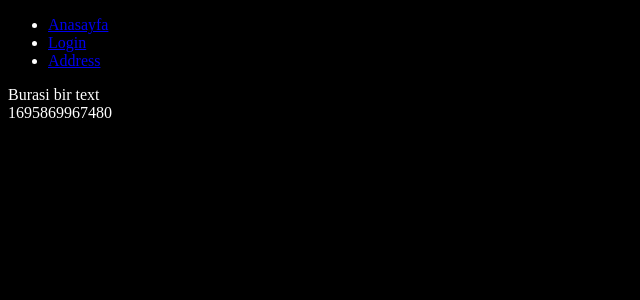
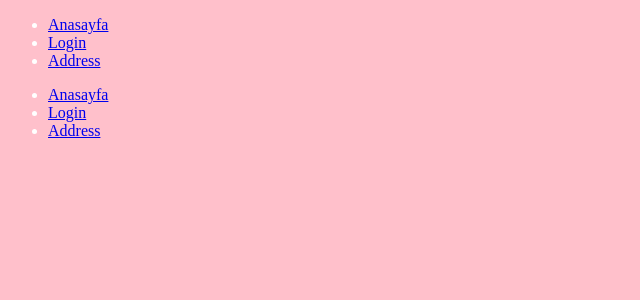
Before and after one commit to Improvenss/ft_transcendence, a React (Create React App) app in the folder srcs/requirements/frontend/react-app/: page / in a window 1280 px wide. Shown: the top 300 px of the page, without its empty margins (0-640 px from the left). Built offline with nearby package versions, Linux system fonts and the light colour scheme.

Commit message:
App: With 'header' looking one page.

```diff
--- a/srcs/requirements/frontend/react-app/package.json
+++ b/srcs/requirements/frontend/react-app/package.json
@@ -12,8 +12,10 @@
     "@types/react-dom": "^18.2.7",
     "react": "^18.2.0",
     "react-dom": "^18.2.0",
+    "react-particles": "^2.12.2",
     "react-router-dom": "^6.16.0",
     "react-scripts": "5.0.1",
+    "tsparticles": "^2.12.0",
     "typescript": "^4.9.5",
     "web-vitals": "^2.1.4"
   },
--- a/srcs/requirements/frontend/react-app/public/index.html
+++ b/srcs/requirements/frontend/react-app/public/index.html
@@ -8,7 +8,8 @@
 	<!-- Bu react-devtools eklentisinin internette acabilmesi icin. -->
 	<!-- <script src="http://localhost:8097"></script> -->
 </head>
-<body style="background-color: black; color: white;">
+<!-- <body style="background-color: black; color: white;"> -->
+<body>
 	<div id="root"></div>
 </body>
 </html>
--- a/srcs/requirements/frontend/react-app/src/App.css
+++ b/srcs/requirements/frontend/react-app/src/App.css
@@ -1,3 +1,16 @@
 .appPage {
 	background-color: midnightblue;
 }
+
+.loading-screen {
+	background-color: black;
+}
+
+#app {
+	width: 100vh;
+	height: 100vh;
+}
+
+body {
+	background-color: pink;
+}
--- a/srcs/requirements/frontend/react-app/src/App.tsx
+++ b/srcs/requirements/frontend/react-app/src/App.tsx
@@ -3,7 +3,7 @@ import { Routes, Route, Link } from 'react-router-dom';
 import Countdown from "./login/Countdown";
 import './App.css';
 import Address from "./client/Address";
-
+import HomePage from "./main/HomePage";
 
 // function	useEffect()
 // {
@@ -20,7 +20,7 @@ import Address from "./client/Address";
 function	App()
 {
 	return (
-		<div id="loading-screen">
+		<div id="app">
 			<nav>
 				<ul>
 					<li><Link to="/">Anasayfa</Link></li>
@@ -29,10 +29,11 @@ function	App()
 				</ul>
 			</nav>
 			<Routes>
-				<Route path="/" element={<Countdown/>} />
+				{/* <Route path="/" element={<Countdown/>} /> */}
+				<Route path="/" element={<HomePage/>} />
 				<Route path="/address" element={<Address/>} />
+				{/* <Route path="/login" element={</>} /> */}
 				{/* <Route path="*" element={<NotLoaded/>} /> */}
-				{/* <Route path="/login" element={</>} /> */}
 			</Routes>
 		</div>
 	);
--- a/srcs/requirements/frontend/react-app/src/index.css
+++ b/srcs/requirements/frontend/react-app/src/index.css
@@ -1,4 +1,4 @@
 body {
-	background-color: black;
+	background-color: red;
 	color: white;
 }
--- a/srcs/requirements/frontend/react-app/src/index.tsx
+++ b/srcs/requirements/frontend/react-app/src/index.tsx
@@ -1,10 +1,8 @@
 import React from 'react';
 import ReactDOM from 'react-dom/client';
+import { BrowserRouter } from 'react-router-dom'; // Burada sadece bunu import etmemiz gerekiyor, cunku tarayici rotasi olara geciyor.
 import './index.css';
-import { BrowserRouter } from 'react-router-dom'; // Burada sadece bunu import etmemiz gerekiyor, cunku tarayici rotasi olara geciyor.
 import App from './App';
-import Countdown from './login/Countdown';
-import Address from './client/Address';
 // npm install react-router-dom
 
 /**
--- /dev/null
+++ b/srcs/requirements/frontend/react-app/src/main/HomePage.tsx
@@ -0,0 +1,20 @@
+import React from "react";
+import { Link, Router } from "react-router-dom";
+
+function	HomePage()
+{
+	return (
+		<div className="main-page">
+			<nav>
+				<ul>
+					<li><Link to="/">Anasayfa</Link></li>
+					<li><Link to="/login">Login</Link></li>
+					<li><Link to="/address">Address</Link></li>
+				</ul>
+			</nav>
+			{/* <Router */}
+		</div>
+	);
+};
+
+export default	HomePage;
```
Also changed, not shown: srcs/requirements/frontend/react-app/src/main/Main.tsx (deleted, +0 -12 lines), 1 other file (tests, documents, lock files or other folders).
